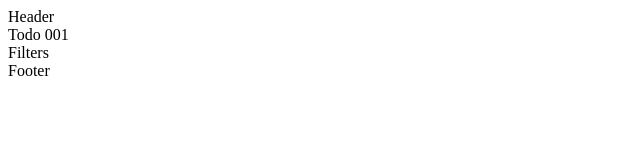
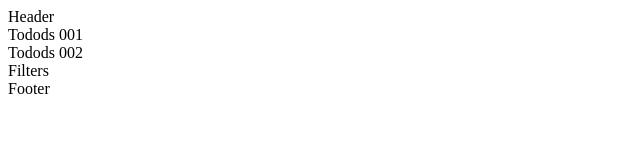
Before and after one commit to Evhen-y/Todos-FE, a React (Create React App) app in the folder my-app/: page / in a window 1280 px wide. Shown: the top 160 px of the page, without its empty margins (0-640 px from the left). Built offline with nearby package versions, Linux system fonts and the light colour scheme.

Commit message:
finish redux"

```diff
--- a/my-app/src/App.tsx
+++ b/my-app/src/App.tsx
@@ -1,6 +1,15 @@
-import React from "react";
-import { TodoContainers } from "@containers/";
+import React, {useEffect} from "react";
+import {useDispatch} from "react-redux";
+import { TodoContainers, todosActions } from "@containers/";
 
-const App = () => <TodoContainers />;
 
+
+const App = () => {
+    const dispatch = useDispatch()
+useEffect(()=>{
+    dispatch(todosActions.FETCH_TODOS.REQUEST({}))
+}, [])
+return<TodoContainers />;
+
+}
 export default App;
--- a/my-app/src/containers/Todos/components/Todos/Todos.tsx
+++ b/my-app/src/containers/Todos/components/Todos/Todos.tsx
@@ -1,16 +1,17 @@
-import React, { useState } from "react";
+import React, { useState, useEffect} from "react";
 import { ITodo } from "../../store/interface";
-
+import {todosActions, getTodos} from "@containers/"
+import {useSelector} from "react-redux"
 const Todos = () => {
-  const [todos, setTodos] = useState<ITodo[] | undefined>([
-    {
-      id: 1,
-      text: "Todo 001",
-      createAt: new Date(),
-      complited: false,
-    },
-  ]);
-
+  // const [todos, setTodos] = useState<ITodo[] | undefined>([
+  //   {
+  //     id: 1,
+  //     text: "Todo 001",
+  //     createAt: new Date(),
+  //     complited: false,
+  //   },
+  // ]);
+  const todos = useSelector(getTodos())
   return (
     <>
       {todos?.map(({ text, id }) => (
```
